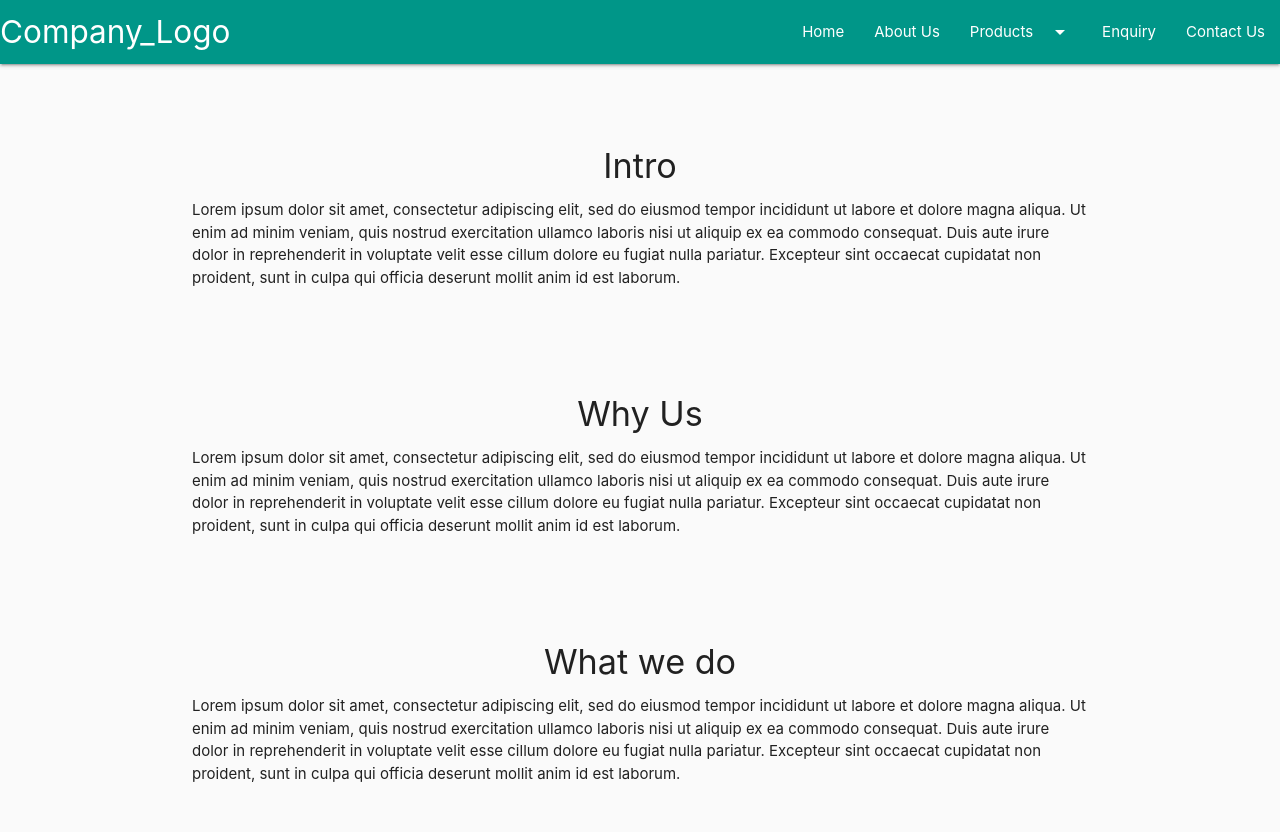
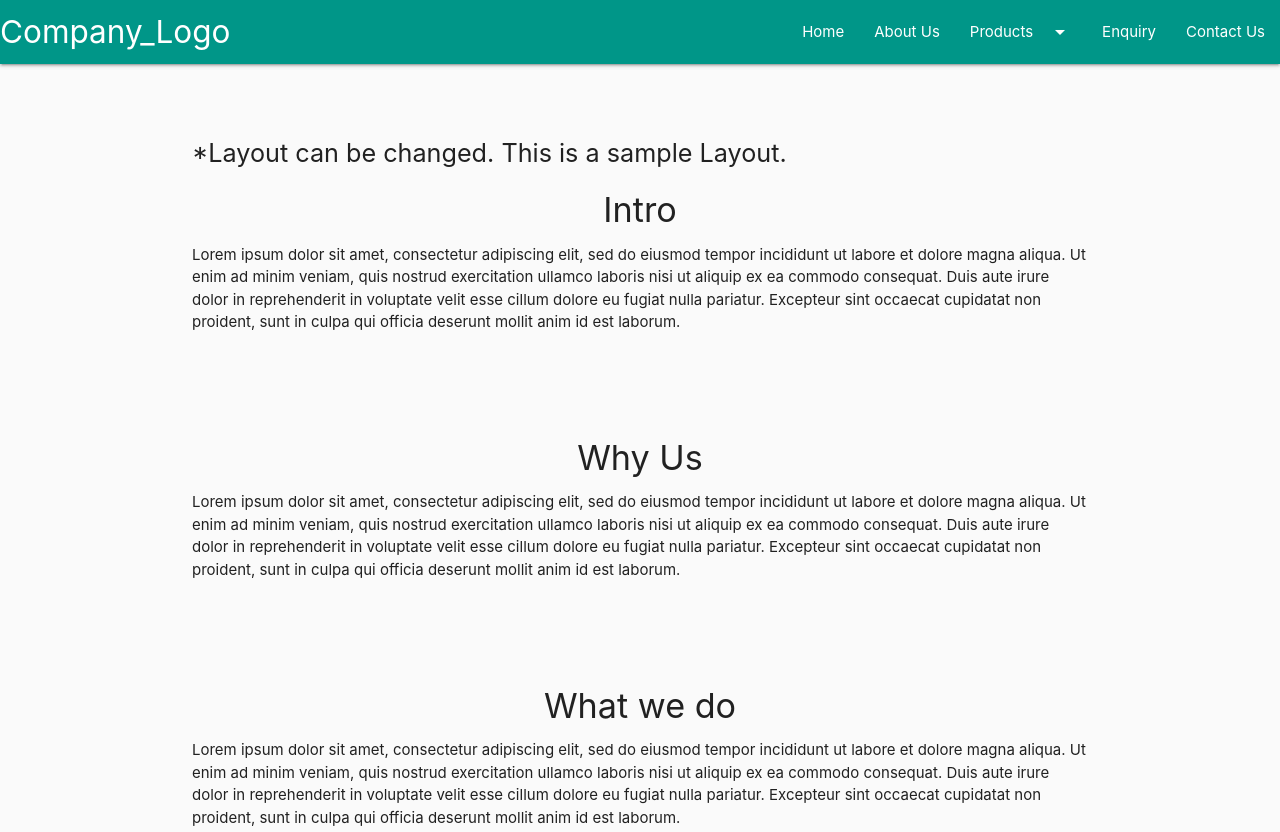
Before and after one commit to AbhiramanKuntimaddi/Quack, a plain HTML site: page test_1.html in a window 1280 px wide. Shown: the top 832 px of the page. Drawn offline with nearby package versions, Linux system fonts and the light colour scheme; a script that the page names is missing; a web font is replaced by a local one.

Commit message:
Add files via upload

```diff
--- a/test_1.html
+++ b/test_1.html
@@ -58,6 +58,7 @@
         <div class="section no-pad-bot" id="index-banner">
             <div class="container">
                 <div>
+                    <h5 class="flow-text">*Layout can be changed. This is a sample Layout.</h5>
                     <h4 class="center">Intro</h4>
                     <p>
                         Lorem ipsum dolor sit amet, consectetur adipiscing elit, sed do eiusmod tempor incididunt ut labore et dolore magna aliqua. Ut enim ad minim veniam, quis nostrud exercitation ullamco laboris nisi ut aliquip ex ea commodo consequat. Duis aute irure dolor in reprehenderit in voluptate velit esse cillum dolore eu fugiat nulla pariatur. Excepteur sint occaecat cupidatat non proident, sunt in culpa qui officia deserunt mollit anim id est laborum.
```
